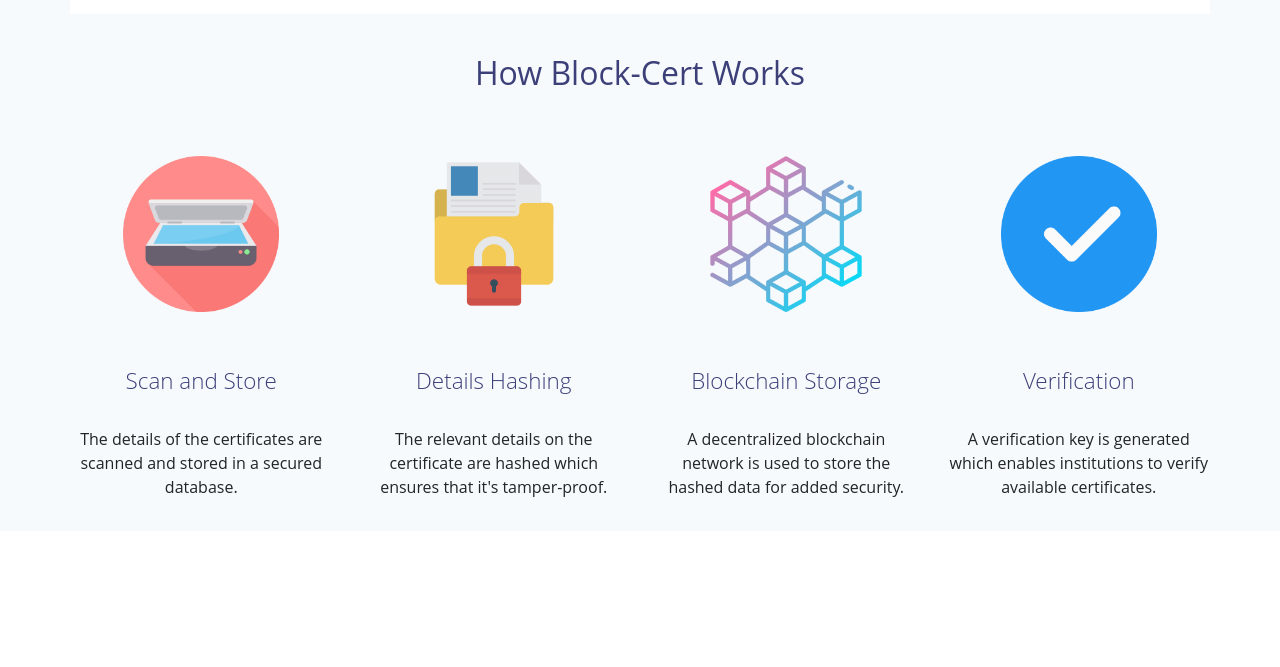
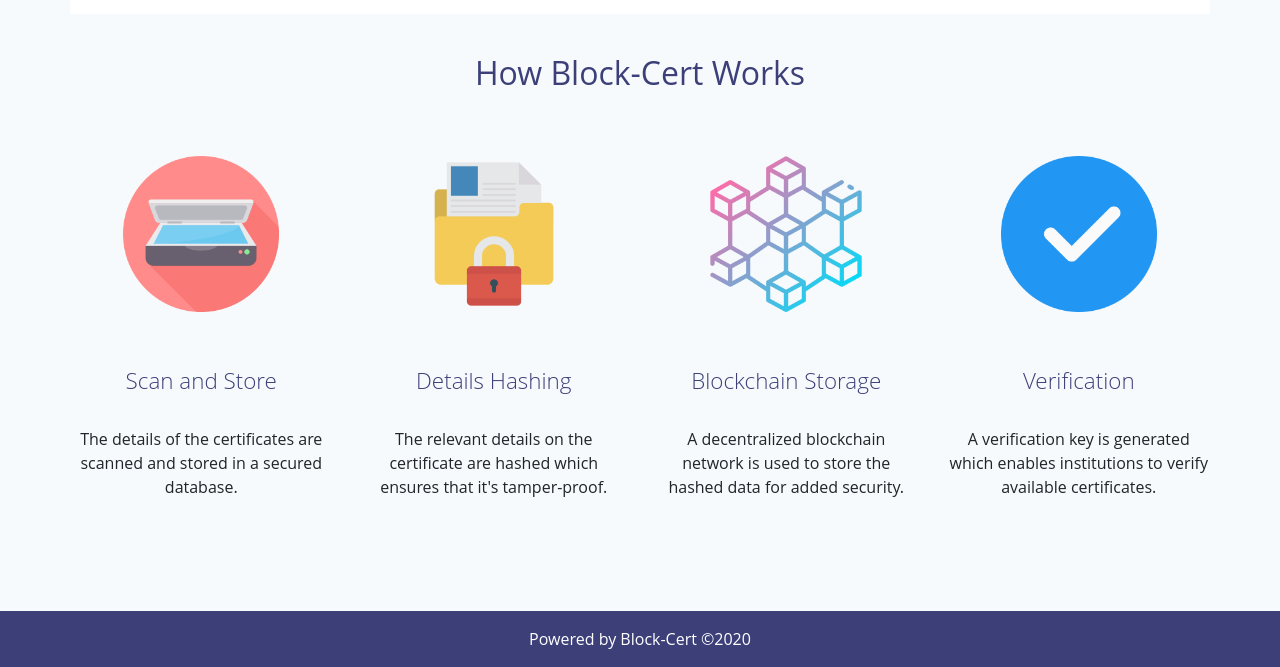
Before and after one commit to cobytab/block-cert-frontend, a React (Create React App) app: page / in a window 1280 px wide. Shown: the part 785-1452 px from the top of the page. Before the commit the page ends 1316 px from the top, so only its background shows below. Built offline with nearby package versions, Linux system fonts and the light colour scheme.

Commit message:
Feat: Footer created.

```diff
--- a/src/App.js
+++ b/src/App.js
@@ -5,6 +5,7 @@
 import Homepage from "./components/Homepage";
 import Login from "./components/Login";
 import Signup from "./components/Signup";
+import Footer from "./components/Footer";
 
 import { Switch, Route } from "react-router-dom";
 
@@ -23,6 +24,7 @@
           <Homepage />
         </Route>
       </Switch>
+      <Footer/>
     </div>
   );
 }
--- /dev/null
+++ b/src/components/Footer.jsx
@@ -0,0 +1,25 @@
+import React from 'react';
+import styled from 'styled-components';
+import { colors } from './shared';
+
+const StyledFooter = styled.div`
+    background-color: ${colors.tertiary};
+    width: 100%;
+    height: 3.5rem;
+    padding-top: 1rem;
+`
+const StyledText = styled.p`
+    text-align: center;
+    color: ${colors.primary};
+    margin: 0;
+`
+
+const Footer = () => {
+    return (
+        <StyledFooter>
+            <StyledText> Powered by Block-Cert &copy;2020</StyledText>
+        </StyledFooter>
+    )
+}
+
+export default Footer;
--- a/src/components/Homepage.jsx
+++ b/src/components/Homepage.jsx
@@ -72,6 +72,7 @@
 const StyledDiv = styled.div`
   background-color: ${colors.light};
   margin: 0px -15px;
+  margin-bottom: 5rem;
 `;
 
 const SectionTitle = styled.h2`
```
